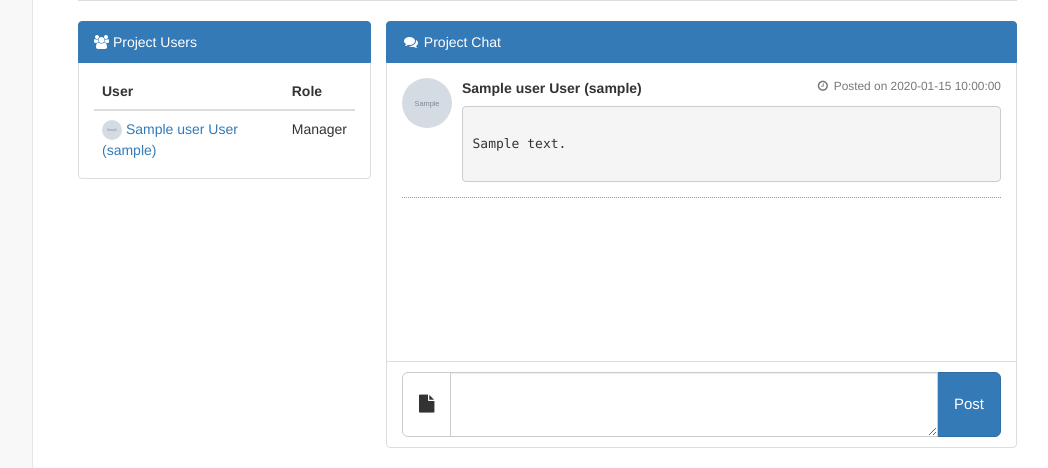
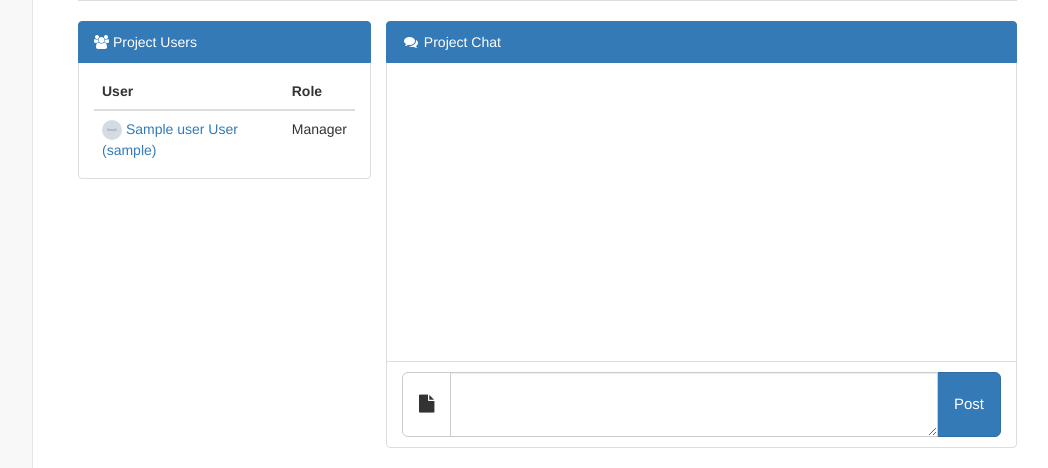
Before and after one commit to vladislavkosko/Zectra_new, a Symfony app: template src/ZectranetBundle/Resources/views/project.html.twig in a window 1280 px wide. Shown: the part 358-826 px from the top of the page, without its empty margins (218-1266 px from the left). Run offline with Twig, Linux system fonts and the light colour scheme; the template is opened without the code that fills it: most values are stand-ins (such as "Sample title", 1, 10 or a date in 2020); grey boxes marked "Sample" are stand-in pictures; some libraries are stand-ins or nearby versions.

Commit message:
Chat controller

```diff
--- a/src/ZectranetBundle/Resources/views/project.html.twig
+++ b/src/ZectranetBundle/Resources/views/project.html.twig
@@ -465,39 +465,13 @@
                                     <i ng-if="post.edited" class="fa fa-edit"></i>
                                 </small>
                             </div>
-                        </div>
-                        <pre style="white-space: pre-line;">
-                            <span>
-                                [[ post.message ]]
-                            </span>
-                        </pre>
-                    </li>
-                    {% for post in project.postsProject %}
-                        <li class="{% if app.user.id == post.user.id  %}right{% else %}left{% endif %} clearfix">
-                        <span class="chat-img {% if app.user.id == post.user.id %}pull-right{% else %}pull-left{% endif %}">
-                            <img src="{{ asset('') ~ 'documents/' ~ post.user.avatar }}" alt="User Avatar" class="img-circle" style="width: 50px; height: 50px;"/>
-                        </span>
-                            <div class="chat-body clearfix">
-                                <div class="header" style="height: 28px;">
-                                    <strong class="{% if app.user.id == post.user.id %}pull-right{% else %}pull-left{% endif %} primary-font">
-                                        {{ post.user.name ~ ' ' ~ post.user.surname ~ ' (' ~ post.user.username ~ ')' }}
-                                    </strong>
-                                    <small class="{% if app.user.id == post.user.id %}pull-left{% else %}pull-right{% endif %} text-muted">
-                                        <i class="fa fa-clock-o fa-fw"></i>
-                                        Posted on {{ post.posted|date('Y-m-d h:i:s') }}
-                                        {% if post.edited != null %}
-                                            <i class="fa fa-edit"></i>
-                                        {% endif %}
-                                    </small>
-                                </div>
                             <pre style="white-space: pre-line;">
-                                <span >
-                                   {{ post.message }}
+                                <span>
+                                    [[ post.message ]]
                                 </span>
                             </pre>
-                            </div>
-                        </li>
-                    {% endfor %}
+                        </div>
+                    </li>
                 </ul>
             </div>
             <div class="list-group-item" >
```
